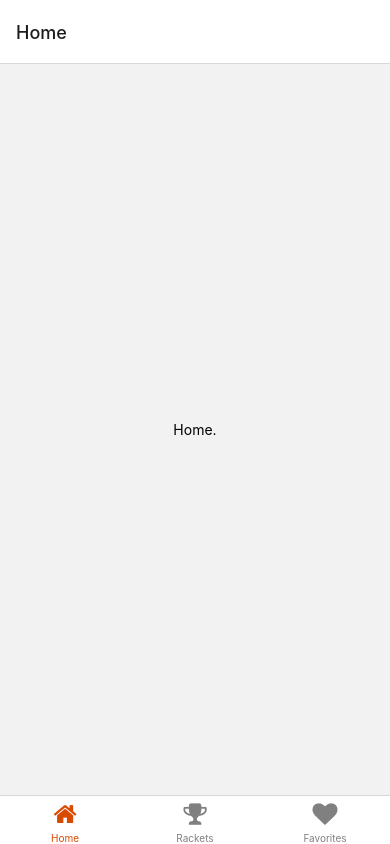
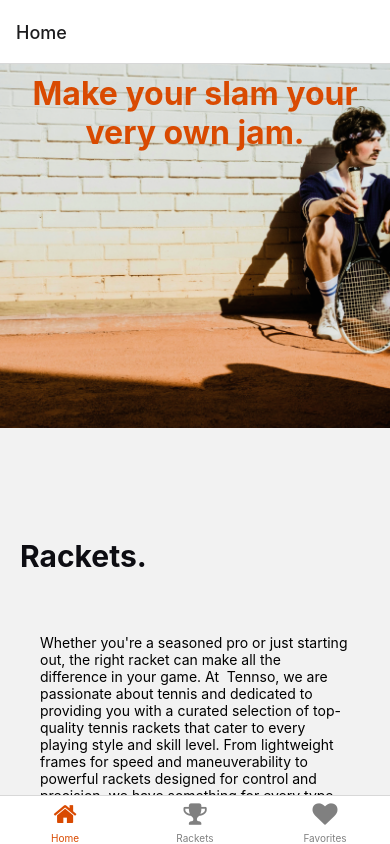
Before and after one commit to MaoEis/TennosReact, a React Native app: screen /Home in a window 390 px wide. Built offline with nearby package versions, Linux system fonts and the light colour scheme.

Commit message:
nav done, homepage worked on

```diff
--- a/App.js
+++ b/App.js
@@ -3,6 +3,7 @@ import { StyleSheet, Text, View, TextInput, Image } from 'react-native';
 import { createBottomTabNavigator } from '@react-navigation/bottom-tabs';
 import Icon from 'react-native-vector-icons/FontAwesome';
 
+import HomeScreen from "./screens/HomeScreen";
 
 function Home() {
   return (
@@ -69,7 +70,7 @@ export default function App() {
         tabBarInactiveTintColor: 'gray',
 
        })}>
-      <Tab.Screen name="Home" component={Home} />
+      <Tab.Screen name="Home" component={HomeScreen} />
       <Tab.Screen name="Rackets" component={Rackets} />
       <Tab.Screen name="Favorites" component={FavorPage} />
     </Tab.Navigator>
--- /dev/null
+++ b/screens/HomeScreen.js
@@ -0,0 +1,84 @@
+import React from 'react';
+import { StyleSheet, Text, ScrollView, ImageBackground } from 'react-native';
+
+export default function HomeScreen() {
+  return (
+        <ScrollView style={styles.overview}>
+        <ImageBackground
+        source={require('../assets/backgroundpic.png')}
+        style={{width: '100%', height: '80%'}}
+        >
+            <Text
+            style={styles.header}>
+                Make your slam your very own jam.
+            </Text>
+            </ImageBackground>
+            <Text
+            style={styles.titleH2}>
+                Rackets.
+            </Text>
+            <Text
+            style={styles.bodyText}>
+            Whether you're a seasoned pro or just starting out, the right racket can make all the difference in your game. At  Tennso, we are passionate about tennis and dedicated to providing you with a curated selection of top-quality tennis rackets that cater to every playing style and skill level. From lightweight frames for speed and maneuverability to powerful rackets designed for control and precision, we have something for every type of player. Browse through our extensive collection, read user reviews, and take your game to the next level with the perfect tennis racket.</Text>
+
+{/* <TouchableOpacity
+    style={styles.button}
+    onPress={() => navigation.navigate('Products')}
+    >
+    <Text style={styles.buttonText}>See all.</Text>
+</TouchableOpacity> */}
+
+            <Text
+            style={styles.titleH2}>
+                Why shop with us.
+            </Text>
+{/*
+<ScrollView
+horizontal
+contentContainerStyle={styles.whyus}
+>
+</ScrollView> */}
+        </ScrollView>
+  );
+}
+
+const styles = StyleSheet.create({
+
+    overview: {
+        flex: 1,
+      },
+
+    header: {
+        color: '#D94A01',
+        fontWeight: 'bold',
+        fontSize: 32,
+        alignSelf: 'center',
+        textAlign: 'center',
+        margin: 10,
+
+    },
+
+    imageBackground: {
+        width: '100%',
+        height: 300,
+        justifyContent: 'center',
+      },
+
+    contentContainer: {
+        padding: 20,
+    },
+
+    titleH2: {
+        color: '#0D0D12',
+        fontWeight: 'bold',
+        fontSize: 30,
+        margin: 20
+    },
+
+    bodyText: {
+        margin: 40,
+    },
+
+
+
+});
```
Also changed, not shown: screens/HomePage.js (deleted, +0 -52 lines), assets/backgroundpic.png (added).
